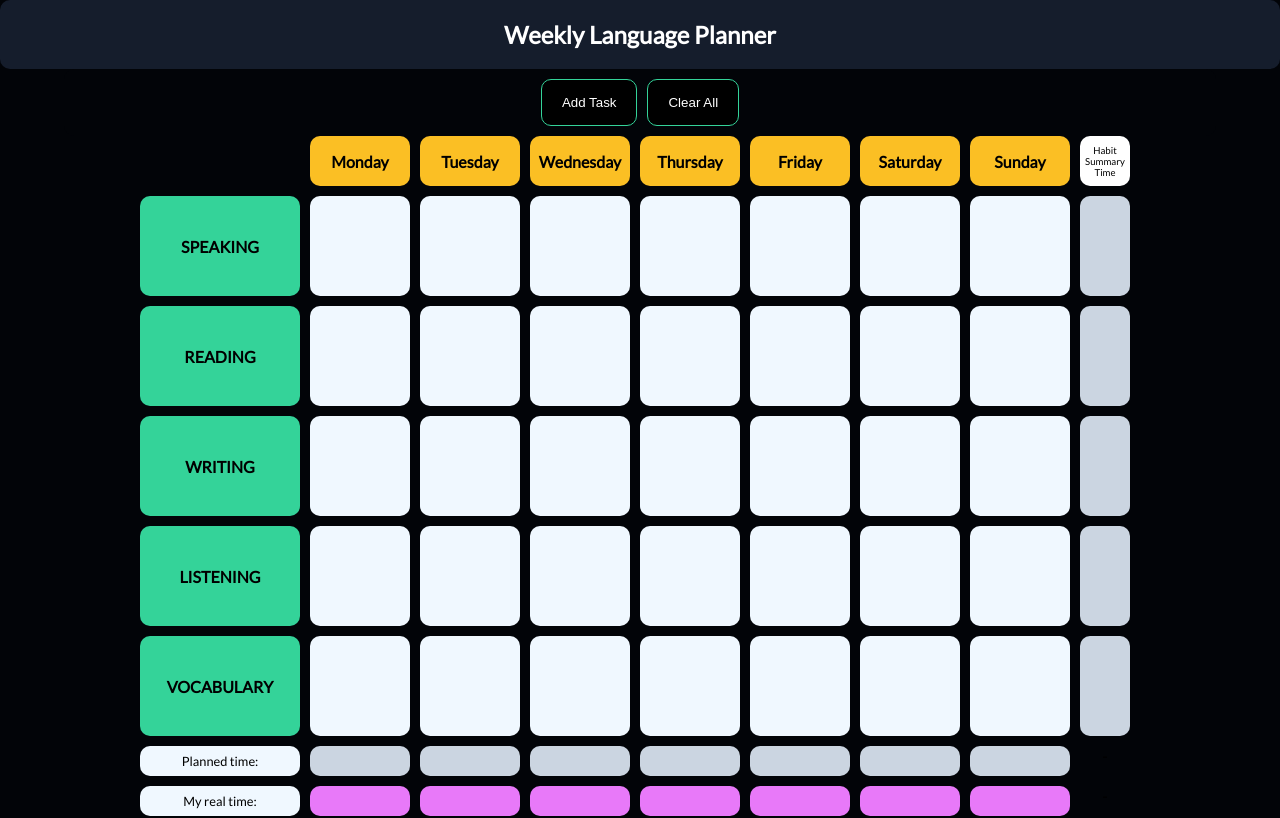
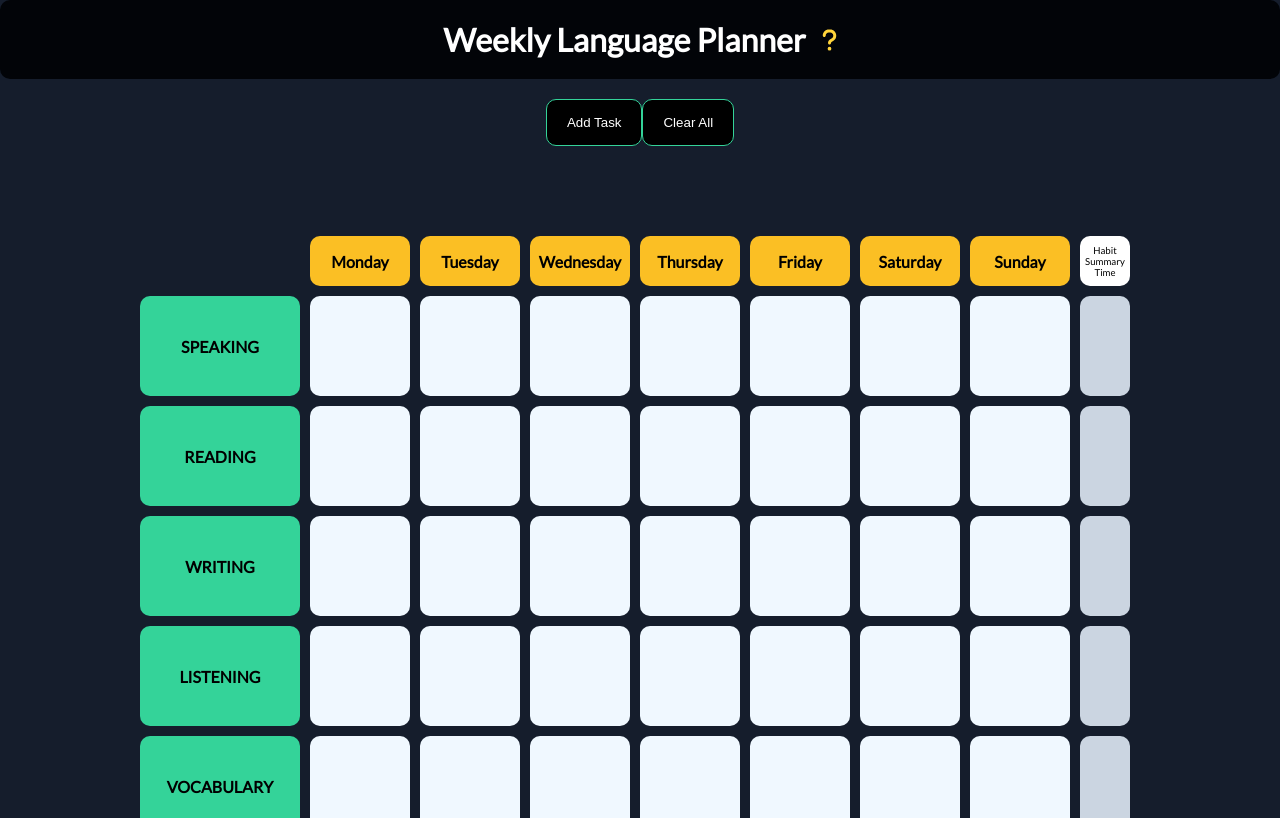
Before and after one commit to artur-IT/Weekly-Language-Planner, a React (Vite) app: page / in a window 1280 px wide. Shown: the top 818 px of the page. Built offline with nearby package versions, Linux system fonts and the light colour scheme.

Commit message:
fix styles in css

```diff
--- a/src/components/Header.jsx
+++ b/src/components/Header.jsx
@@ -9,22 +9,24 @@ const Header = () => {
 
     if (addBar.classList.contains("show_task_bar")) {
       addBar.classList.remove("show_task_bar");
-      addBar.classList.add("hide_task_bar");
+      addBar.classList.toggle("hide_task_bar");
     } else if (addBar.classList.contains("hide_task_bar")) {
       addBar.classList.remove("hide_task_bar");
       addBar.classList.toggle("show_task_bar");
     }
+    addBar.classList.toggle("show_task_bar");
   };
 
   return (
     <>
-      <h2>Weekly Language Planner</h2>
-      <div className="two-buttons-top">
-        <button className="add_top" onClick={showTaskBar} ref={myRef}>
-          Add Task
-        </button>
-        <button className="remove_top">Clear All</button>
-      </div>
+      <h1>
+        Weekly Language Planner <img src="./src/icon/question.svg" alt="question symbol" />
+      </h1>
+
+      <button className="add_top" onClick={showTaskBar} ref={myRef}>
+        Add Task
+      </button>
+      <button className="remove_top">Clear All</button>
     </>
   );
 };
--- a/src/components/SectionAddTask.jsx
+++ b/src/components/SectionAddTask.jsx
@@ -1,5 +1,6 @@
 const AddTaskSection = () => {
   return (
+    <div className="form-container">
       <form className="task_fields" id="task_inputs">
         <label>
           Day:
@@ -35,6 +36,7 @@ const AddTaskSection = () => {
         </label>
         <button className="add_form">Dodaj</button>
       </form>
+    </div>
   );
 };
 
--- a/src/css/addTask.css
+++ b/src/css/addTask.css
@@ -1,47 +1,53 @@
+.form-container {
+  margin: 0 auto;
+  width: 1000px;
+  height: 70px;
+  /* background-color: yellowgreen; */
+}
+
 .task_fields {
   display: none;
-  position: relative;
-  top: -50px;
-  margin: 0 0 20px 0;
+  width: 85vw;
+  max-width: 1000px;
+  margin: 20px auto;
   padding: 20px;
   background-color: #090b0d;
-  z-index: 0;
   border: 2px solid #222;
 }
 
-@keyframes move-from-top {
+@keyframes show-bar {
   0% {
-    top: -70px;
-    transform-origin: top;
+    transform: scale(0);
+    transform-origin: center;
   }
   100% {
-    top: 0px;
-    transform-origin: top;
+    transform: scale(1);
+    transform-origin: center;
   }
 }
 
-@keyframes move-to-top {
+@keyframes hide-bar {
   0% {
-    top: 0px;
-    transform-origin: top;
+    transform: scale(1);
+    transform-origin: center;
   }
   100% {
-    top: -70px;
-    transform-origin: top;
+    transform: scale(0);
+    transform-origin: center;
   }
 }
 
 .show_task_bar {
   display: block;
-  animation: move-from-top 1s both;
+  animation: show-bar 1s both;
   animation-direction: alternate;
-  transition: 1s;
+  transition: 0.1s;
 }
 .hide_task_bar {
   display: block;
-  animation: move-to-top 1s both;
+  animation: hide-bar 1s both;
   animation-direction: alternate;
-  transition: 1s;
+  transition: 0.1s;
 }
 
 label {
--- a/src/css/grid.css
+++ b/src/css/grid.css
@@ -1,8 +1,7 @@
 .layout {
   display: grid;
-  /* position: relative;
-  top: 70px; */
-  margin: 0 auto;
+  margin: 0px auto;
+  margin-top: 20px;
   padding-bottom: 40px;
   width: 1000px;
   height: auto;
@@ -17,23 +16,7 @@
     "time_done . . . . . . . ." 30px
     / 160px 100px 100px 100px 100px 100px 100px 100px 50px;
   gap: 10px;
-  /* animation: move-from-top 1s both;
-  transition: 1s; */
 }
-
-/* @keyframes move-from-top {
-  0% {
-    top: 0px;
-    transform-origin: top;
-  }
-  100% {
-    top: 70px;
-    transform-origin: top;
-  }
-}
-.show_layout {
-  top: 70px;
-} */
 
 div {
   position: relative;
--- a/src/css/style.css
+++ b/src/css/style.css
@@ -12,15 +12,24 @@
 body {
   font-family: "Lato", Arial, sans-serif;
   text-align: center;
-  background-color: #020408;
+  /* background-color: #020408; */
+  background-color: #151d2c;
 }
 
-h2 {
-  position: relative;
+h1 {
+  margin-bottom: 20px;
   padding: 20px 0;
   color: #fff;
-  background-color: #151d2c;
+  background-color: #020408;
   z-index: 2;
+}
+
+img {
+  width: 15px;
+  margin-left: 10px;
+}
+img:hover {
+  border: 1px solid red;
 }
 
 hr {
@@ -31,17 +40,9 @@ hr {
   opacity: 0.2;
 }
 
-.two-buttons-top {
-  margin: 0 auto;
-  width: 90vw;
-  background-color: #020408;
-  z-index: 1;
-}
-
 button.add_top,
 button.remove_top {
   position: relative;
-  margin: 10px 5px;
   padding: 15px 20px;
   color: #fff;
   cursor: pointer;
```
Also changed, not shown: src/icon/question.svg (added). Lines whose indentation alone changed are shown as unchanged.
